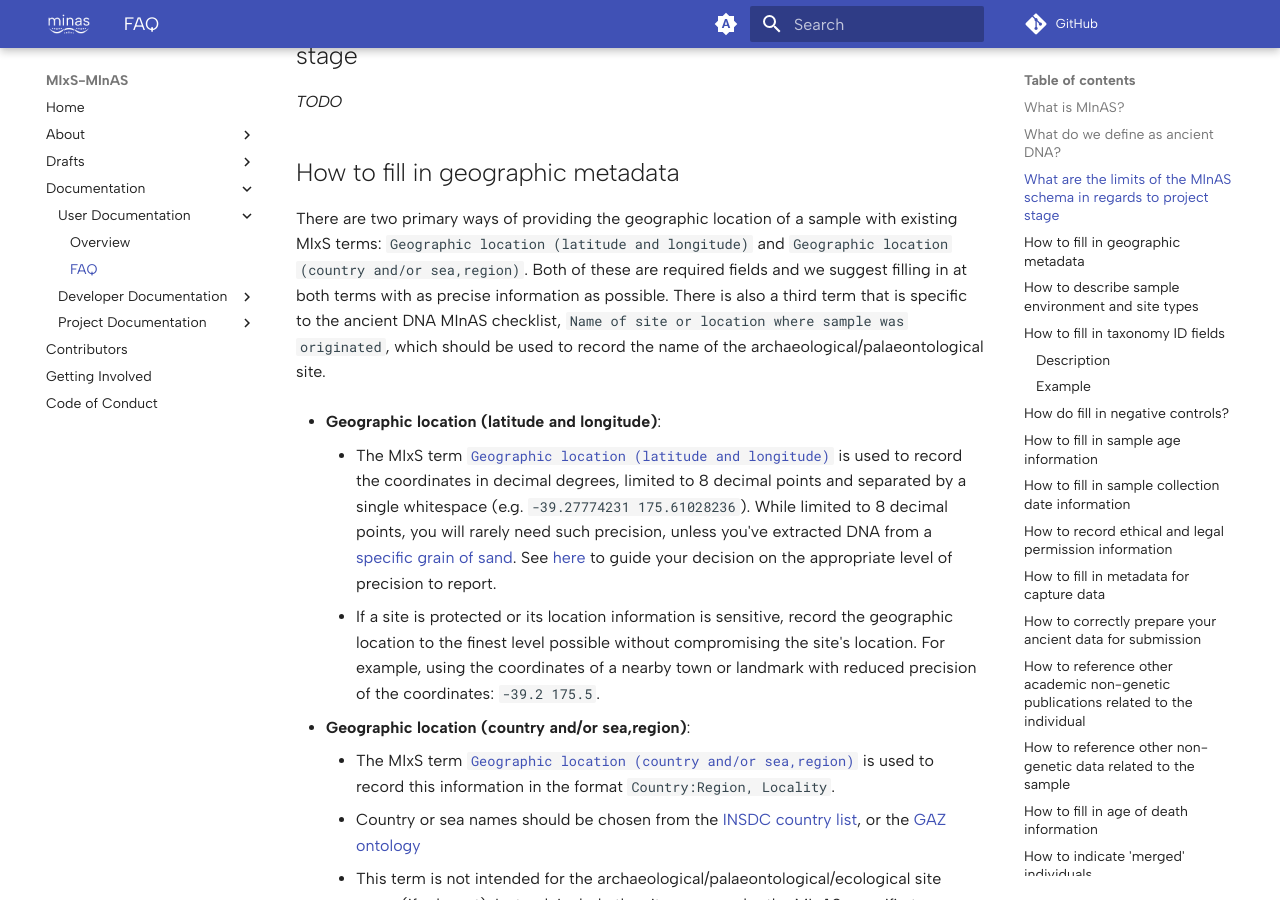
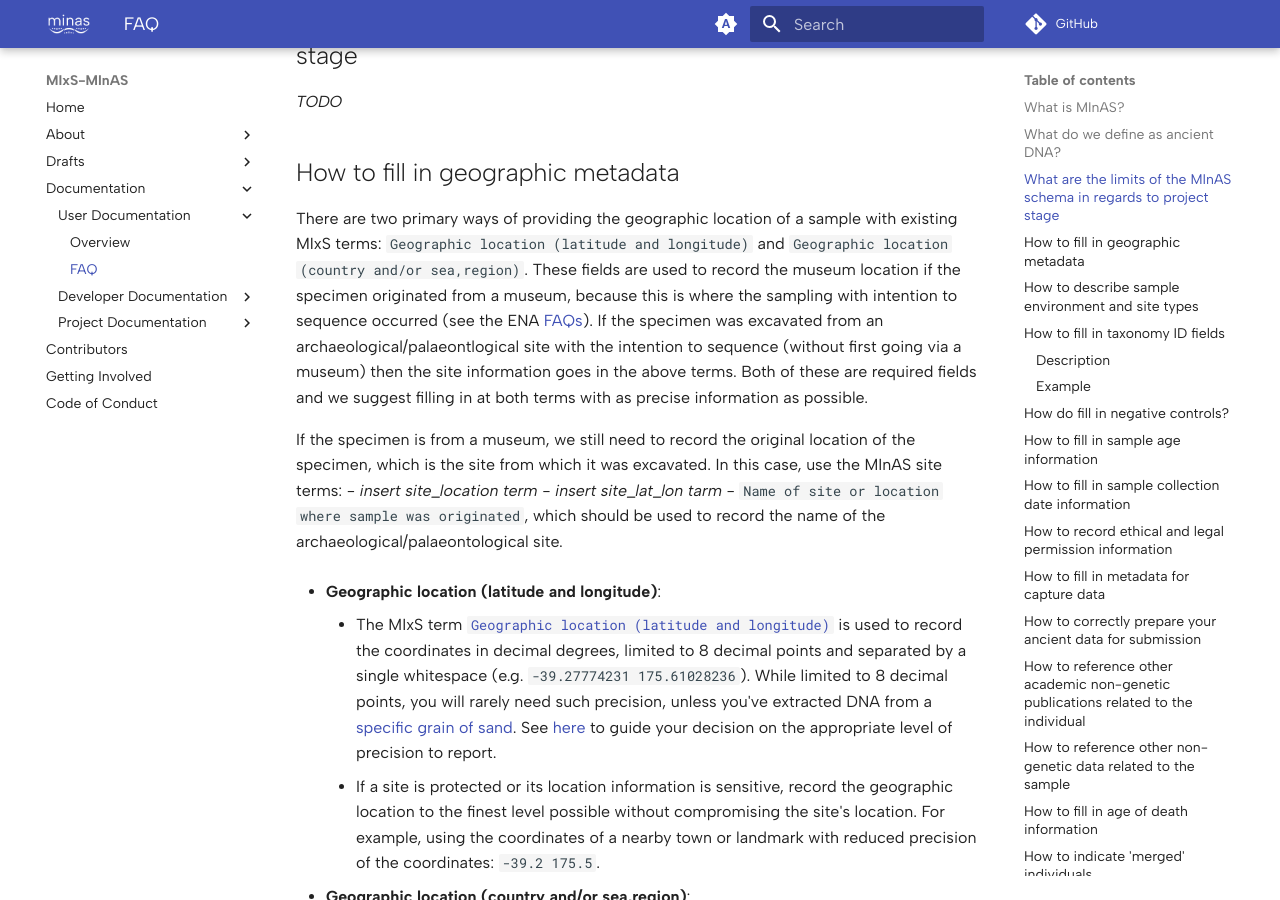
Before and after one commit to MIxS-MInAS/MIxS-MInAS.github.io, an MkDocs documentation site: the page built from docs/documentation/user-documentation/faq.md, in a window 1280 px wide and 900 px high, scrolled down 671 px. Built offline with MkDocs 1.6.1 and Material for MkDocs 9.7.7, drawn with Linux system fonts in a browser that asks for light colours; comment, search, counter and statistics services are not loaded.

Commit message:
Update Geographic location faq.md
Need to rewrite this FAQ once site location terms have been added (see https://github.com/MIxS-MInAS/extension-ancient/issues/45#issue-3803821736)

```diff
--- a/docs/documentation/user-documentation/faq.md
+++ b/docs/documentation/user-documentation/faq.md
@@ -23,7 +23,16 @@ _TODO_
 _TODO_
 
 ## How to fill in geographic metadata
-There are two primary ways of providing the geographic location of a sample with existing MIxS terms: `Geographic location (latitude and longitude)` and `Geographic location (country and/or sea,region)`. Both of these are required fields and we suggest filling in at both terms with as precise information as possible. There is also a third term that is specific to the ancient DNA MInAS checklist, `Name of site or location where sample was originated`, which should be used to record the name of the archaeological/palaeontological site.
+There are two primary ways of providing the geographic location of a sample with existing MIxS terms: `Geographic location (latitude and longitude)` and `Geographic location (country and/or sea,region)`.
+These fields are used to record the museum location if the specimen originated from a museum, because this is where the sampling with intention to sequence occurred (see the ENA [FAQs](https://ena-docs.readthedocs.io/en/latest/faq/spatiotemporal-metadata.html#i-have-an-ancient-dna-sample-how-do-i-provide-the-spatiotemporal-information-for-my-sample-which-location-and-date-should-be-reported)).
+If the specimen was excavated from an archaeological/palaeontlogical site with the intention to sequence (without first going via a museum) then the site information goes in the above terms.
+Both of these are required fields and we suggest filling in at both terms with as precise information as possible.
+
+If the specimen is from a museum, we still need to record the original location of the specimen, which is the site from which it was excavated.
+In this case, use the MInAS site terms:
+    -    _insert site_location term_
+    -    _insert site_lat_lon tarm_
+    -    `Name of site or location where sample was originated`, which should be used to record the name of the archaeological/palaeontological site.
 
 -   **Geographic location (latitude and longitude)**:
     -  The MIxS term [`Geographic location (latitude and longitude)`](https://genomicsstandardsconsortium.github.io/mixs/0000009/) is used to record the coordinates in decimal degrees, limited to 8 decimal points and separated by a single whitespace (e.g. `-39.27774231 175.61028236`). While limited to 8 decimal points, you will rarely need such precision, unless you've extracted DNA from a [specific grain of sand](https://xkcd.com/2170/). See [here](https://en.wikipedia.org/wiki/Decimal_degrees) to guide your decision on the appropriate level of precision to report.
```
